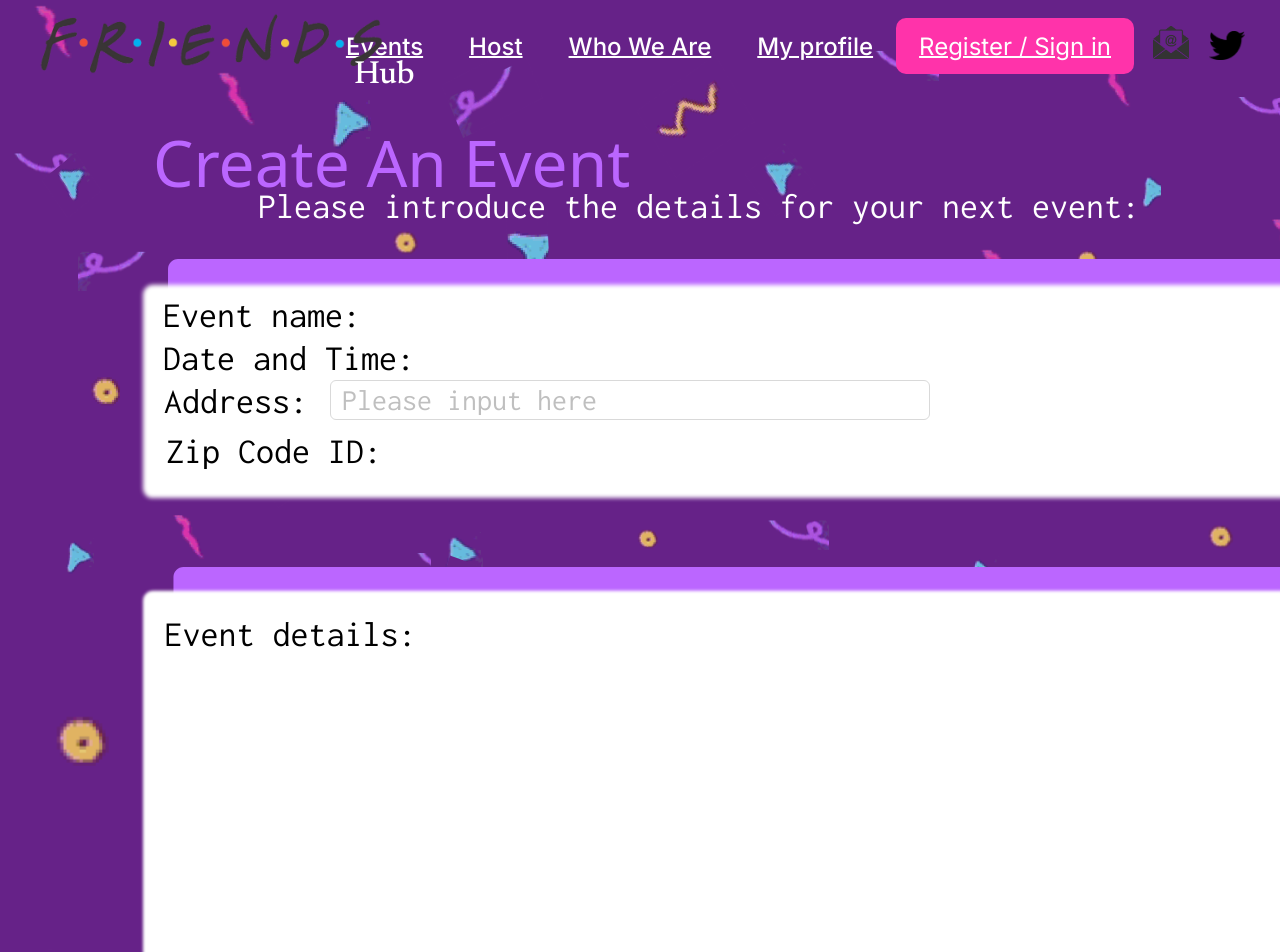
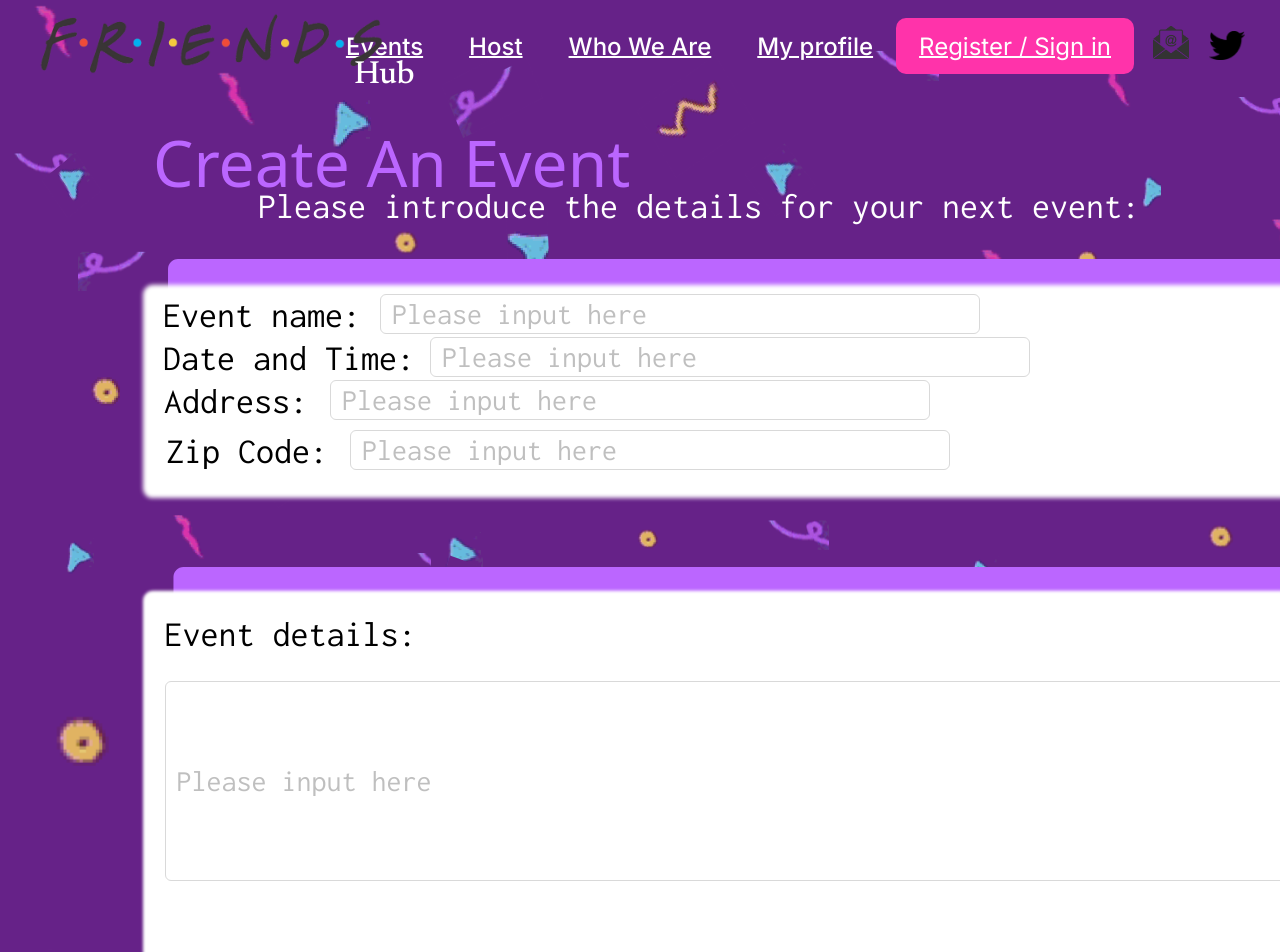
Before and after one commit to AlaaBU23/Student-Event-Hub, a React (Vite) app in the folder Client/: page /postevent in a window 1280 px wide. Shown: the top 952 px of the page. Built offline with nearby package versions, Linux system fonts and the light colour scheme; grey boxes are pictures that could not be loaded; a web font is replaced by a local one.

Commit message:
add input box for event creation page

```diff
--- a/Client/src/views/PostEventPage/PostEventPage.module.css
+++ b/Client/src/views/PostEventPage/PostEventPage.module.css
@@ -51,6 +51,19 @@
   justify-content: center;
   flex-direction: column;
 }
+.detailsInput {
+color: #000;
+  font-size: 30px;
+  line-height: 100%;
+  font-family: Inconsolata, system-ui, -apple-system, 'Segoe UI', Roboto, 'Helvetica Neue', Arial, 'Noto Sans',
+    'Liberation Sans', sans-serif;
+  position: absolute;
+  left: 164.5849px;
+  top: 680.5823px;
+  width: 1600px;
+  height: 200px;
+  justify-content: center;
+  flex-direction: column;}
 
 .rectangle12 {
   position: absolute;
@@ -96,7 +109,7 @@
   flex-direction: column;
 }
 
-.address1 {
+.addressInput {
   color: #000;
   font-size: 30px;
   line-height: 100%;
@@ -126,6 +139,21 @@
   flex-direction: column;
 }
 
+.dateInput {
+  color: #000;
+  font-size: 30px;
+  line-height: 100%;
+  font-family: Inconsolata, system-ui, -apple-system, 'Segoe UI', Roboto, 'Helvetica Neue', Arial, 'Noto Sans',
+    'Liberation Sans', sans-serif;
+  position: absolute;
+  left: 430px;
+  top: 337px;
+  width: 600px;
+  height: 40px;
+  justify-content: center;
+  flex-direction: column;
+}
+
 .eventName {
   color: #000;
   font-size: 36px;
@@ -141,7 +169,22 @@
   flex-direction: column;
 }
 
-.zipCodeID {
+.nameInput {
+  color: #000;
+  font-size: 30px;
+  line-height: 100%;
+  font-family: Inconsolata, system-ui, -apple-system, 'Segoe UI', Roboto, 'Helvetica Neue', Arial, 'Noto Sans',
+    'Liberation Sans', sans-serif;
+  position: absolute;
+  left: 380px;
+  top: 294px;
+  width: 600px;
+  height: 40px;
+  justify-content: center;
+  flex-direction: column;
+}
+
+.zipCode {
   color: #000;
   font-size: 36px;
   line-height: 120%;
@@ -152,6 +195,21 @@
   top: 430px;
   width: 370px;
   height: 39px;
+  justify-content: center;
+  flex-direction: column;
+}
+
+.zipcodeInput {
+  color: #000;
+  font-size: 30px;
+  line-height: 100%;
+  font-family: Inconsolata, system-ui, -apple-system, 'Segoe UI', Roboto, 'Helvetica Neue', Arial, 'Noto Sans',
+    'Liberation Sans', sans-serif;
+  position: absolute;
+  left: 350px;
+  top: 430px;
+  width: 600px;
+  height: 40px;
   justify-content: center;
   flex-direction: column;
 }
--- a/Client/src/views/PostEventPage/PostEventPage.tsx
+++ b/Client/src/views/PostEventPage/PostEventPage.tsx
@@ -25,6 +25,7 @@ export const PostEventPage: FC<Props> = memo(function PostEventPage(props = {})
         <Rectangle15Icon className={classes.icon2} />
       </div>
       <div className={classes.eventDetails}>Event details:</div>
+      <Input placeholder='Please input here' className={classes.detailsInput} />
       <div className={classes.rectangle12}>
         <Rectangle12Icon className={classes.icon3} />
       </div>
@@ -32,10 +33,13 @@ export const PostEventPage: FC<Props> = memo(function PostEventPage(props = {})
         <Rectangle13Icon className={classes.icon4} />
       </div>
       <div className={classes.address}>Address:</div>
+      <Input placeholder='Please input here' className={classes.addressInput} />
       <div className={classes.dateAndTime}>Date and Time:</div>
+      <Input placeholder='Please input here' className={classes.dateInput} />
       <div className={classes.eventName}>Event name:</div>
-      <Input placeholder='Please input here' className={classes.address1} />
-      <div className={classes.zipCodeID}>Zip Code ID:</div>
+      <Input placeholder='Please input here' className={classes.nameInput} />
+      <div className={classes.zipCode}>Zip Code:</div>
+      <Input placeholder='Please input here' className={classes.zipcodeInput} />
       <div className={classes.post}>
         <div className={classes.post2}>Post</div>
       </div>
```
